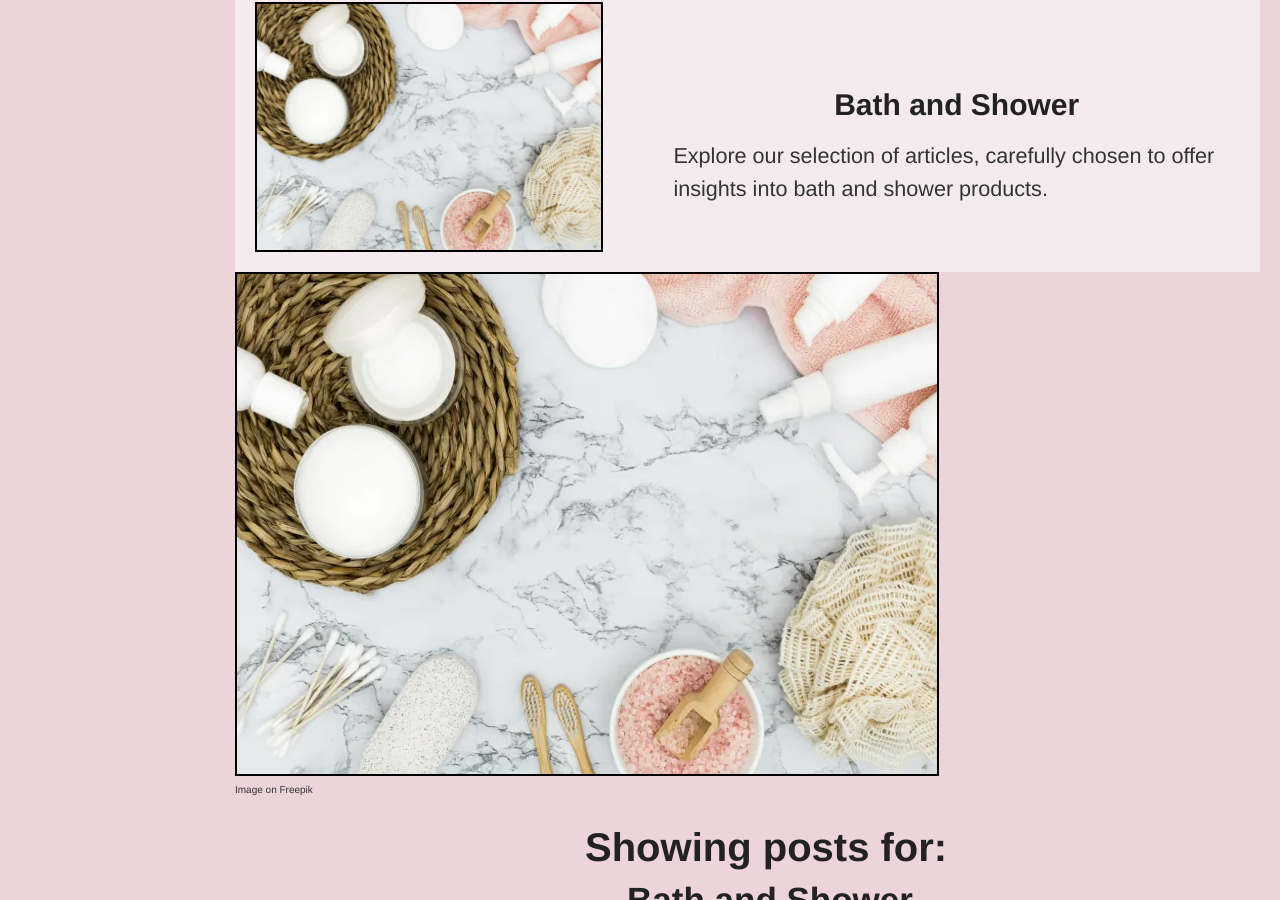
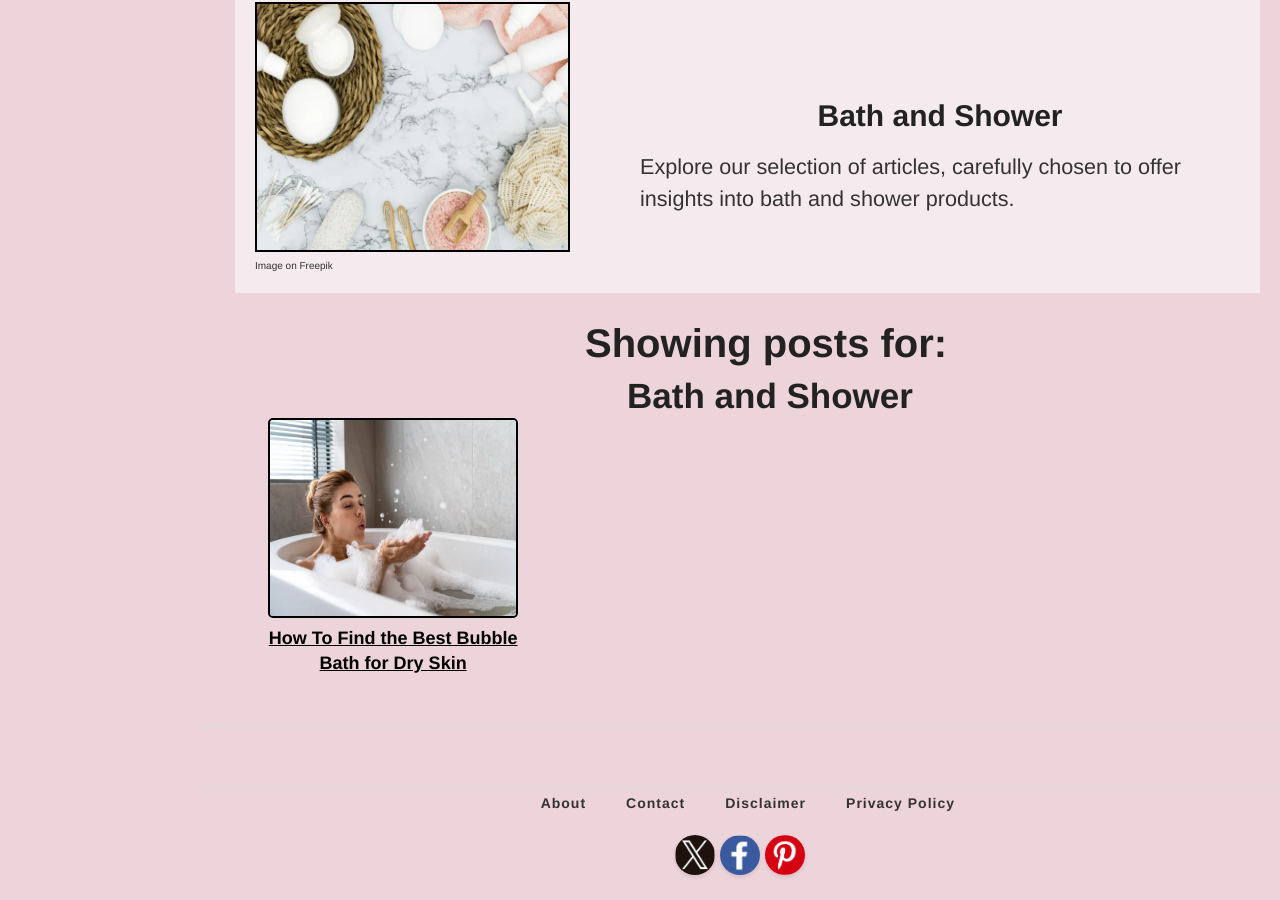
Before and after one commit to QMTesting/takeonbeauty, a Jekyll site: the page built from bath-and-shower.html, in a window 1280 px wide and 900 px high, scrolled down 277 px. Built offline with Jekyll 4.4.1, drawn with Linux system fonts in a browser that asks for light colours.

Commit message:
Update bath-and-shower.html

```diff
--- a/bath-and-shower.html
+++ b/bath-and-shower.html
@@ -12,17 +12,17 @@ permalink: /bath-and-shower/
 <br /><br />
 
 <div class="cat-header">
-  <img src="/assets/images/bath-shower-category.webp" alt="Bath and Shower Category" style="width: 350px; height: 250px;">
+  <figure>
+  <img src="/assets/images/bath-shower-category.webp" alt="Bath and Shower Category" style="width: 350px; height: 250px;" />
+  <figcaption>Image on Freepik</figcaption>
+  </figure>
 
   <div class="cat-desc">
     <h1 class="cat-title">Bath and Shower</h1>
     <span>Explore our selection of articles, carefully chosen to offer insights into bath and shower products.</span>
   </div>
 </div>
-<figure>
-  <img src="/assets/images/bath-shower-category.webp" alt="Bath and Shower Category" />
-  <figcaption>Image on Freepik</figcaption>
-</figure>
+
 
 <style>
   @media only screen and (min-width: 820px) and (max-width: 1920px) {
```
